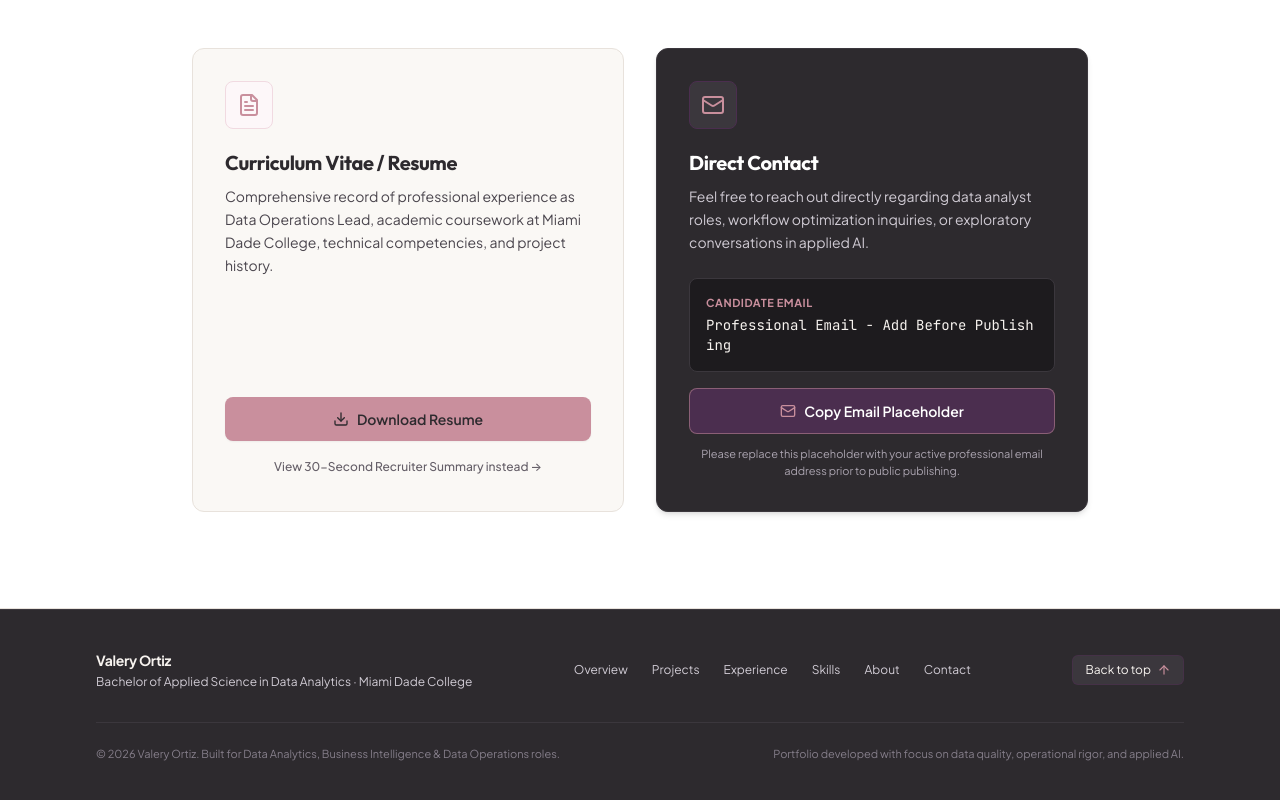
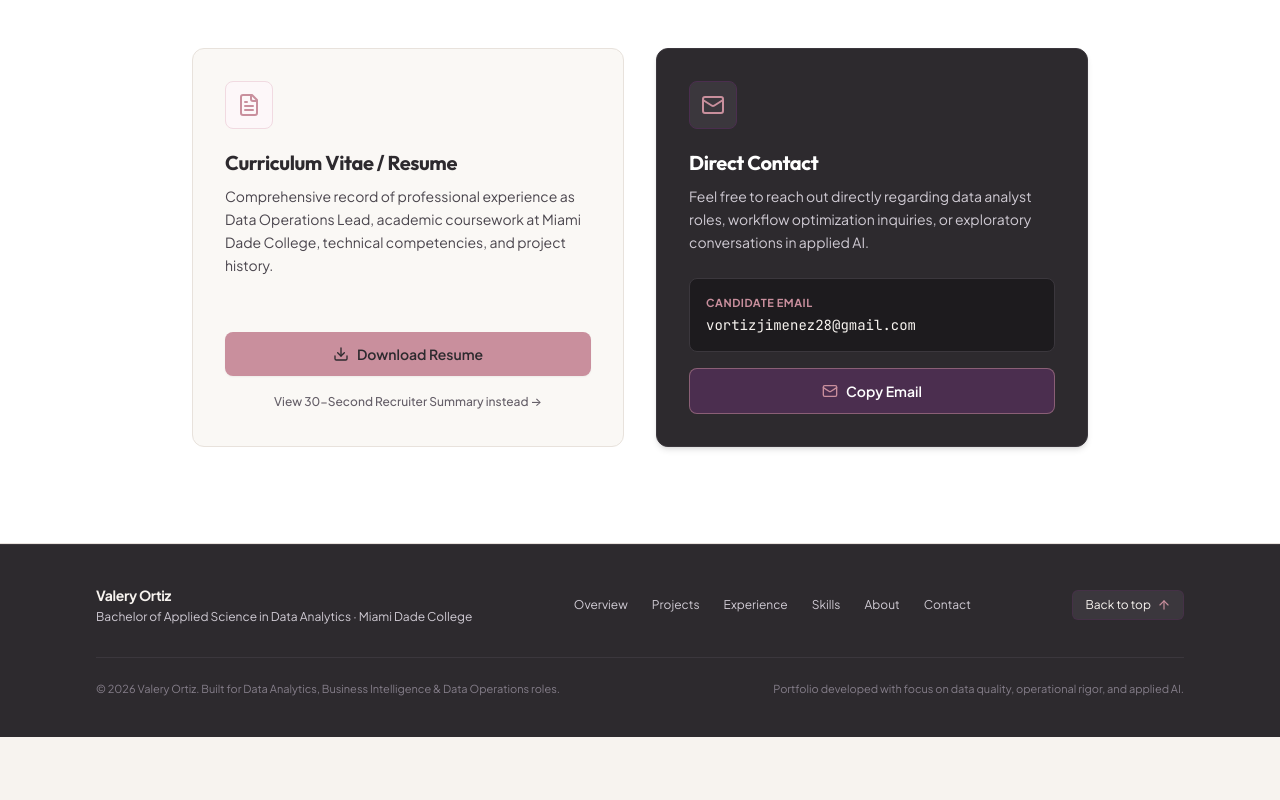
Before and after one commit to valeryortz/valery-ortiz-portfolio, a React (Vite) app: page / in a window 1280 px wide. Shown: the part 4863-5663 px from the top of the page. After the commit the page ends 5600 px from the top, so only its background shows below. Built offline with nearby package versions, Linux system fonts and the light colour scheme.

Commit message:
feat: update contact email with actual address
Replaces the email placeholder in the portfolio components and data configuration with the actual professional email address.

```diff
--- a/src/components/RecruiterScanModal.tsx
+++ b/src/components/RecruiterScanModal.tsx
@@ -156,7 +156,7 @@ export const RecruiterScanModal: React.FC<RecruiterScanModalProps> = ({ isOpen,
           <div className="p-3 bg-[#fdf7f9] rounded-lg border border-[#f1dae1] flex flex-col sm:flex-row sm:items-center justify-between gap-2 text-xs text-[#4B2E4F]">
             <div className="flex items-center gap-2">
               <Mail className="w-4 h-4 text-[#C98F9D] shrink-0" />
-              <span>Contact email placeholder ready for recruiter connection.</span>
+              <span>Contact email: <strong className="font-semibold text-[#2D2A2E]">{CONTACT_DATA.email}</strong></span>
             </div>
             <a
               href={CONTACT_DATA.resumeUrl}
--- a/src/components/ResumeContact.tsx
+++ b/src/components/ResumeContact.tsx
@@ -9,8 +9,8 @@ interface ResumeContactProps {
 export const ResumeContact: React.FC<ResumeContactProps> = ({ onOpenRecruiterScan }) => {
   const [copied, setCopied] = useState(false);
 
-  const handleCopyEmailPlaceholder = () => {
-    navigator.clipboard.writeText(CONTACT_DATA.emailPlaceholder);
+  const handleCopyEmail = () => {
+    navigator.clipboard.writeText(CONTACT_DATA.email);
     setCopied(true);
     setTimeout(() => setCopied(false), 2500);
   };
@@ -84,13 +84,13 @@ export const ResumeContact: React.FC<ResumeContactProps> = ({ onOpenRecruiterSca
                 Feel free to reach out directly regarding data analyst roles, workflow optimization inquiries, or exploratory conversations in applied AI.
               </p>
 
-              {/* Email Placeholder Display */}
+              {/* Email Display */}
               <div className="bg-[#1a181b]/80 rounded-lg border border-[#3b373d] p-4 mb-4">
                 <div className="text-[11px] font-bold uppercase tracking-wider text-[#C98F9D] mb-1">
-                  Candidate Email
+                  CANDIDATE EMAIL
                 </div>
                 <div className="font-mono text-xs sm:text-sm text-[#F7F3EF] break-all select-all">
-                  {CONTACT_DATA.emailPlaceholder}
+                  {CONTACT_DATA.email}
                 </div>
               </div>
             </div>
@@ -98,25 +98,21 @@ export const ResumeContact: React.FC<ResumeContactProps> = ({ onOpenRecruiterSca
             <div className="space-y-3">
               <button
                 type="button"
-                onClick={handleCopyEmailPlaceholder}
+                onClick={handleCopyEmail}
                 className="w-full inline-flex items-center justify-center gap-2 px-5 py-3 text-sm font-semibold text-white bg-[#4B2E4F] hover:bg-[#5d3962] border border-[#C98F9D]/50 rounded-lg transition-colors cursor-pointer"
               >
                 {copied ? (
                   <>
                     <Check className="w-4 h-4 text-[#C98F9D]" />
-                    <span>Placeholder Copied to Clipboard</span>
+                    <span>Email Copied to Clipboard</span>
                   </>
                 ) : (
                   <>
                     <Mail className="w-4 h-4 text-[#C98F9D]" />
-                    <span>Copy Email Placeholder</span>
+                    <span>Copy Email</span>
                   </>
                 )}
               </button>
-
-              <p className="text-[11px] text-center text-[#aba4b0]">
-                Please replace this placeholder with your active professional email address prior to public publishing.
-              </p>
             </div>
           </div>
 
--- a/src/data/portfolioData.ts
+++ b/src/data/portfolioData.ts
@@ -271,5 +271,5 @@ export const ABOUT_DATA = {
 export const CONTACT_DATA = {
   resumeLabel: "PDF Available",
   resumeUrl: "/Valery-Ortiz-Resume.pdf",
-  emailPlaceholder: "Professional Email - Add Before Publishing",
+  email: "vortizjimenez28@gmail.com",
 };
```
